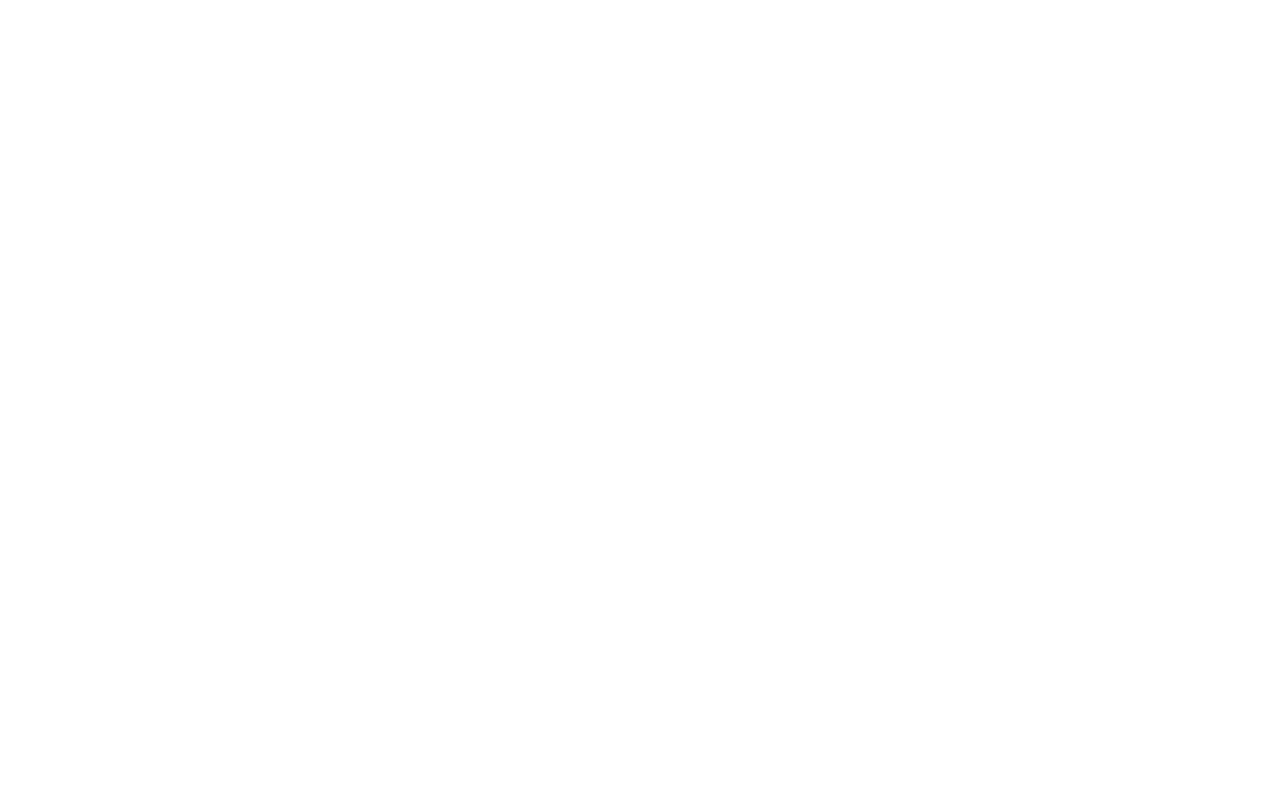
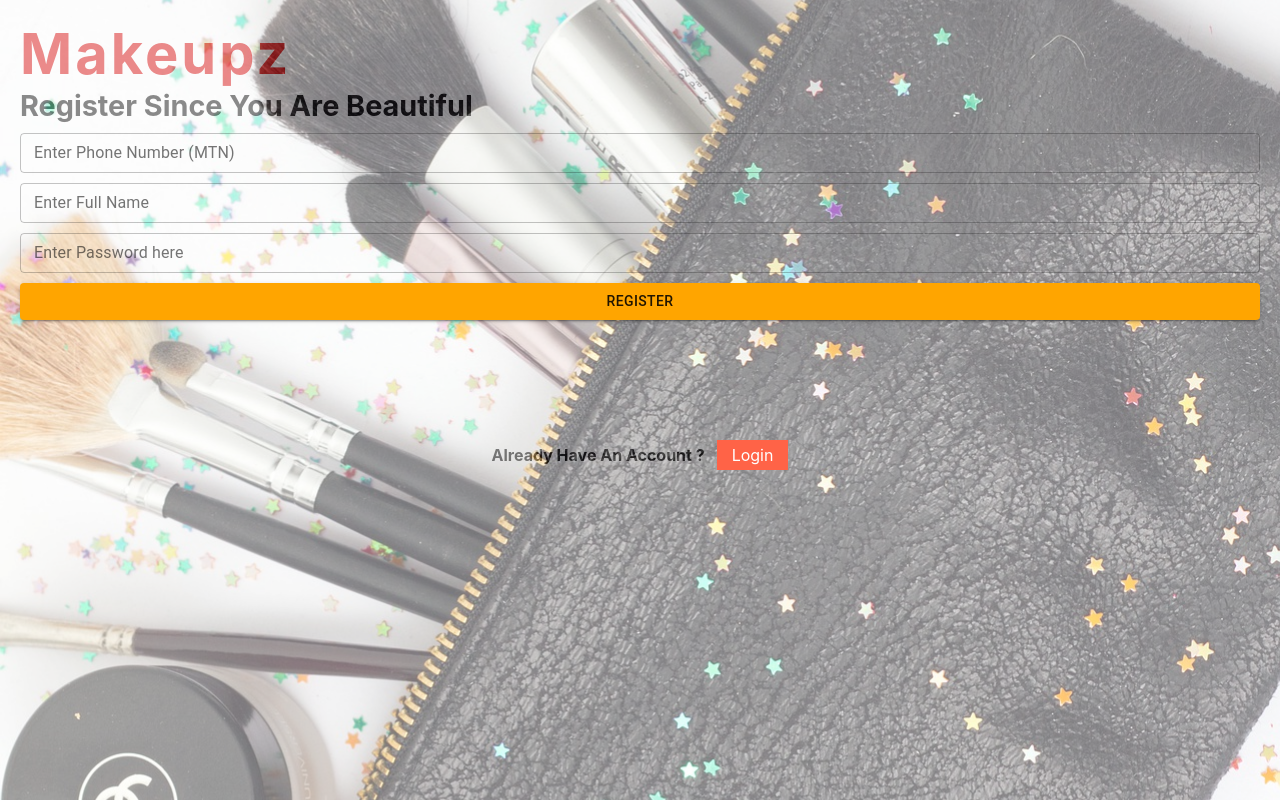
Before and after one commit to hamzashadeez/makeupz, a React (Create React App) app: page /sign_up in a window 1280 px wide. Built offline with nearby package versions, Linux system fonts and the light colour scheme.

Commit message:
Done with UI

```diff
--- a/src/App.js
+++ b/src/App.js
@@ -3,6 +3,7 @@
 import Home from "./Screens/Home/Home";
 import { BrowserRouter as Router, Switch, Route, Link } from "react-router-dom";
 import Auth from "./Screens/Auth/Auth";
+import SignUp from "./Screens/Auth/SignUp";
 
 function App() {
   const routes = [
@@ -11,6 +12,11 @@
       exact: true,
       sidebar: () => <div>dashboard</div>,
       main: () => <Auth />
+    },
+    {
+      path: "/sign_up",
+      sidebar: () => <div>patients</div>,
+      main: () =><SignUp />,
     },
     {
       path: "/home",
--- a/src/Screens/Auth/Auth.js
+++ b/src/Screens/Auth/Auth.js
@@ -1,11 +1,11 @@
 import { Button, TextField } from "@material-ui/core";
 import React, { useState, useEffect } from "react";
-import ArrowDownwardIcon from '@material-ui/icons/ArrowDownward';
-import Form from "react-bootstrap/Form";
 import "./style.css";
+import { Link } from "react-router-dom";
 
 const Auth = () => {
   const [phone, setPhone] = useState("");
+  const [password, SetPassword] = useState('')
   return (
     <div>
       <div className="sec login">
@@ -25,6 +25,7 @@
             />
             <label style={{ height: "10px" }}></label>
             <TextField
+              password={true}
               color="secondary"
               id="outlined-basic"
               className="inputs"
@@ -37,22 +38,25 @@
             <Button
               style={{ background: "orange", marginBottom: "20px" }}
               variant="contained"
-              type='button'
+              type="button"
             >
               Log In
             </Button>
           </form>
-          <div style={{ display: "flex",flexDirection: 'column',marginTop:'100px',  alignItems: "center" }}>
+          <div
+            style={{
+              display: "flex",
+              marginTop: "100px",
+              justifyContent: "center",
+              alignItems: "center",
+            }}
+          >
             <h4>New Member ?</h4>
-            <h5 className='text-secondary'>Scroll Down To Register</h5>
-            <ArrowDownwardIcon color='secondary' style={{fontSize: 60}}/>
+            <Link id='link' to='./sign_up'>Register</Link>
           </div>
         </div>
+      </div>
 
-      </div>
-      <div id="register" className="sec">
-        Terms and Policy
-      </div>
     </div>
   );
 };
--- /dev/null
+++ b/src/Screens/Auth/SignUp.js
@@ -0,0 +1,67 @@
+import React from "react";
+import { Button, TextField } from "@material-ui/core";
+import "./style.css";
+import { Link } from "react-router-dom";
+
+function SignUp() {
+  return (
+    <div className="sec login">
+        <img src={require("../../images/brush.jpg")} />
+      <div >
+        <h1 id="header">Makeupz</h1>
+        <h5 id="motto">Register Since You Are Beautiful</h5>
+      </div>
+      <form id="form">
+        <TextField
+          id="outlined-basic"
+          className="inputs"
+          label="Enter Phone Number (MTN)"
+          variant="outlined"
+          size="small"
+          color="secondary"
+        />
+        <label style={{ height: "10px" }}></label>
+        <TextField
+          id="outlined-basic"
+          className="inputs"
+          label="Enter Full Name"
+          variant="outlined"
+          size="small"
+          color="secondary"
+        />
+        <label style={{ height: "10px" }}></label>
+        <TextField
+          password={true}
+          color="secondary"
+          id="outlined-basic"
+          className="inputs"
+          label="Enter Password here"
+          variant="outlined"
+          size="small"
+        />
+        <label style={{ height: "10px" }}></label>
+
+        <Button
+          style={{ background: "orange", marginBottom: "20px" }}
+          variant="contained"
+          type="button"
+        >
+          Register
+        </Button>
+      </form>
+      <div
+        style={{
+          display: "flex",
+          marginTop: "100px",
+          justifyContent: "center",
+          alignItems: "center",
+        }}
+      >
+        <h4>Already Have An Account ? </h4>
+        <Link id="link" to='/'>Login</Link>
+      </div>
+    </div>
+  );
+}
+
+export default SignUp;
--- a/src/Screens/Auth/style.css
+++ b/src/Screens/Auth/style.css
@@ -9,7 +9,19 @@
     text-align: left;
     font-size: 3.5rem;
     letter-spacing: 3px;
-    color: rgb(215, 0, 0)
+    color: rgb(215, 0, 0);
+    z-index: 100;
+}
+#header{
+    text-align: left;
+    font-size: 3.5rem;
+    letter-spacing: 3px;
+    color: rgb(215, 0, 0);
+    z-index: 100;
+}
+#motto{
+    font-size: 1.8rem;
+    color: #000
 }
 .login > h5{
     font-size: 1.8rem;
@@ -47,3 +59,11 @@
      padding: 5px 10px;
      margin-left: 10px
 }
+#link{
+    padding: 5px 15px;
+    color: white;
+    margin-left: 12px;
+    background: tomato;
+    text-decoration: none;
+    z-index: 100;
+}
```
